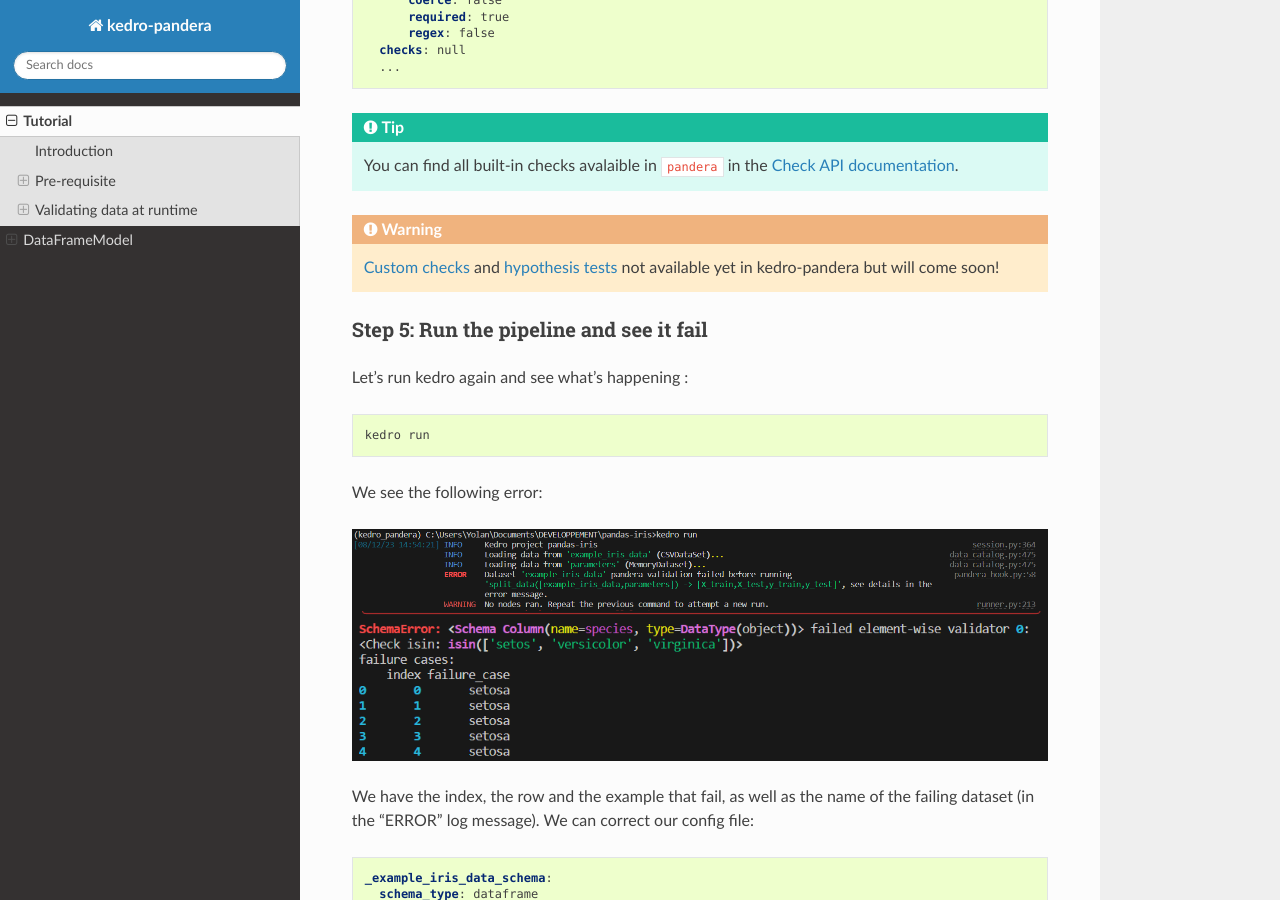
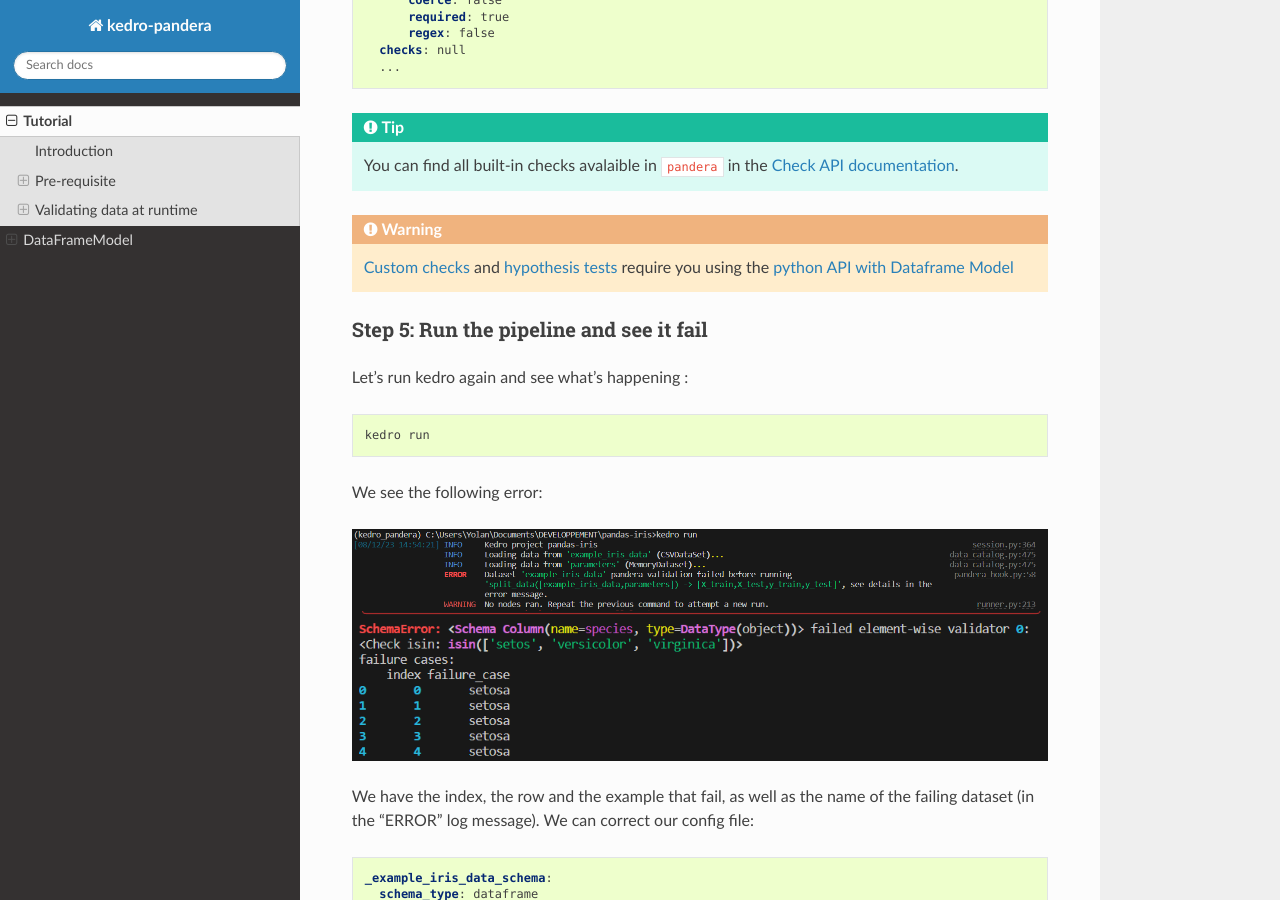
Before and after one commit to Galileo-Galilei/kedro-pandera, a Sphinx documentation site: the page built from docs/source/01_tutorials/01_getting_started.md, in a window 1280 px wide and 900 px high, scrolled down 4806 px. Built offline with Sphinx 7.4.7 and the Read the Docs theme 2.0.0, drawn with Linux system fonts in a browser that asks for light colours.

Commit message:
fix typo

````diff
--- a/docs/source/01_tutorials/01_getting_started.md
+++ b/docs/source/01_tutorials/01_getting_started.md
@@ -212,7 +212,7 @@ You can find all built-in checks avalaible in ``pandera`` in the [Check API docu
 ```
 
 ```{warning}
-[Custom checks](https://pandera.readthedocs.io/en/stable/dataframe_models.html?#custom-checks) and [hypothesis tests](https://pandera.readthedocs.io/en/stable/hypothesis.html) not available yet in kedro-pandera but will come soon!
+[Custom checks](https://pandera.readthedocs.io/en/stable/dataframe_models.html?#custom-checks) and [hypothesis tests](https://pandera.readthedocs.io/en/stable/hypothesis.html) require you using the [python API with Dataframe Model](./02_dataframe_model.md)
 ```
 
 ### Step 5: Run the pipeline and see it fail
````
Also changed, not shown: docs/source/01_tutorials/02_dataframe_model.md (+1 -1 lines).
